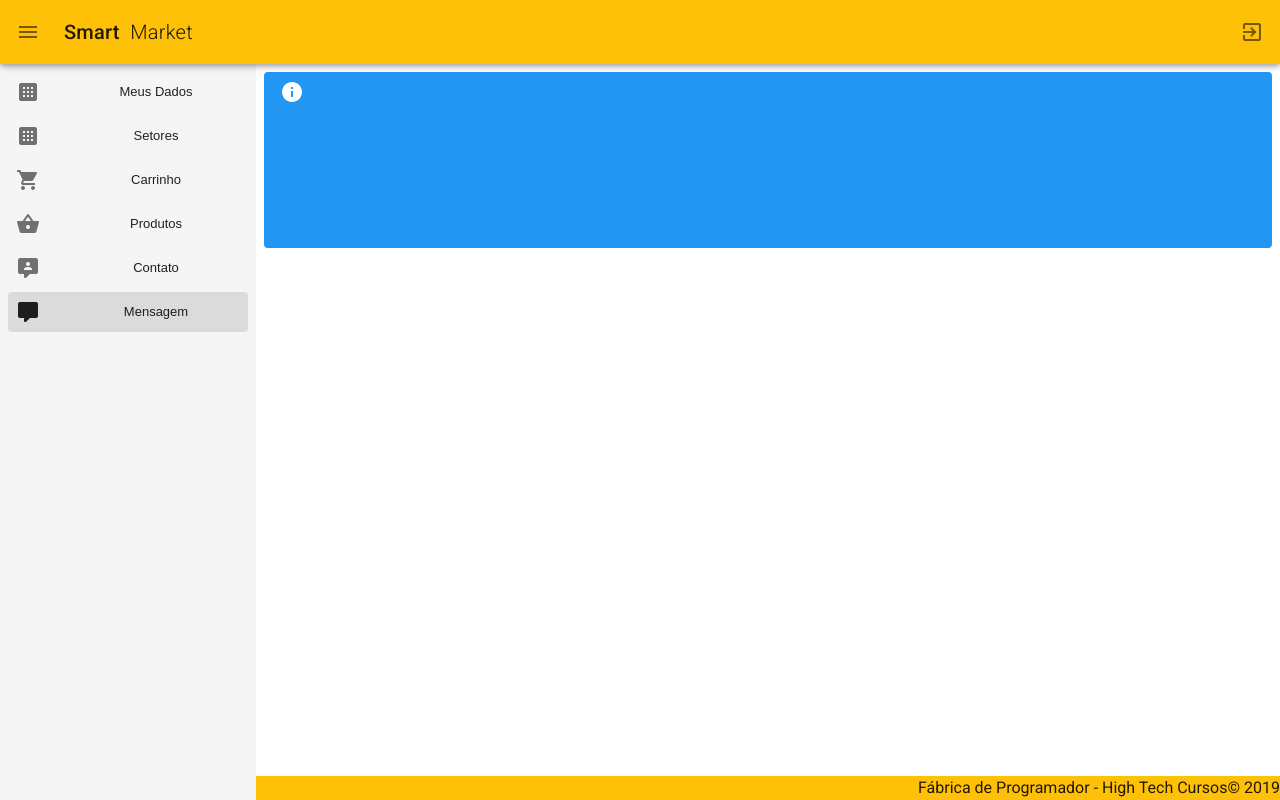
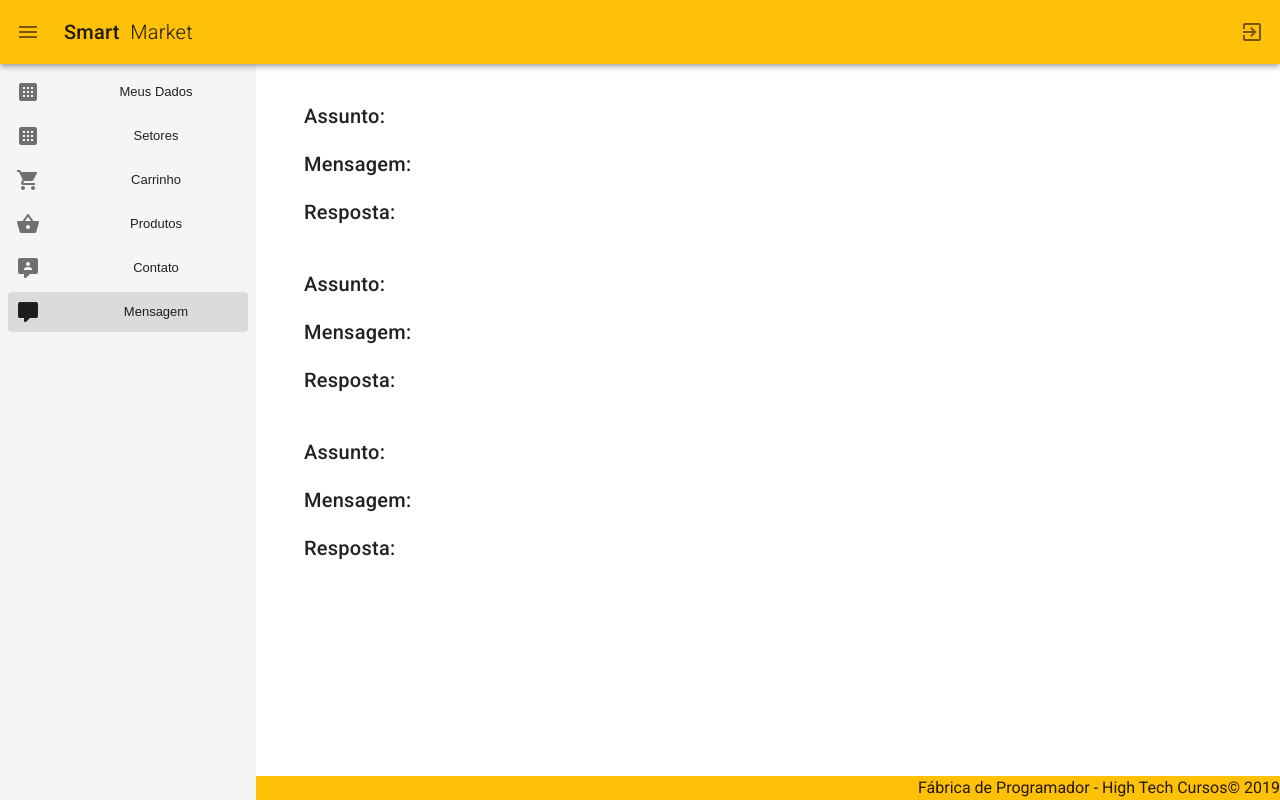
Before and after one commit to fabricadeprogramador/t25-smart-market-app, a Vue app: page /mensagem in a window 1280 px wide. Built offline with nearby package versions, Linux system fonts and the light colour scheme.

Commit message:
Ajustando Mensagem

```diff
--- a/src/views/Mensagem.vue
+++ b/src/views/Mensagem.vue
@@ -1,27 +1,50 @@
+<template>
+  <v-list-item-group class="mx-2 my-4">
+    <v-snackbar type="info" v-model="salvo" close-text="Close Alert" color="red" :top="y === 'top'">
+      RESPOSTA JÁ ENVIADA!
+      <v-btn dark text @click="salvo = false">Fechar</v-btn>
+    </v-snackbar>
 
-<template v-for="(item, index) in items" >
+    <template v-for="(item) in items">
+      <v-list-item :key="item.cliente">
+        <v-list-item-content>
 
 
-    <v-list rounded>
-<v-alert
-      dense
-      type="info"
-    >
+          <v-container fluid>
+            <v-row>
+              <v-col cols="10">
+                <v-list-item-title class="title ml-3 mr-5">
+                  Assunto:
+                  <v-list-item-subtitle class="font-weight-light" v-text="item.assunto"></v-list-item-subtitle>
+                </v-list-item-title>
+              </v-col>
+              <v-col cols="2" align="right">
+                <v-list-item-action-text v-text="item.datacontato"></v-list-item-action-text>
+              </v-col>
+            </v-row>
+            <v-row>
+              <v-col cols="12">
+                <v-list-item-title class="title ml-3 mr-5">Mensagem:</v-list-item-title>
+                <v-list-item-action-text v-text="item.mensagem"></v-list-item-action-text>
+              </v-col>
+            </v-row>
 
-
-        <v-list-item
-          v-for="(item, i) in items"
-          :key="i"
-        >
-          <v-list-item-content>
-            <v-list-item-title v-text="item.resposta"></v-list-item-title>
-          </v-list-item-content>
-        </v-list-item>
-   </v-alert>
-   </v-list>
+            <v-row>
+              <v-col cols="9">
+                <v-list-item-title class="title ml-3 mr-5">Resposta:</v-list-item-title>
+                <v-list-item-subtitle v-text="item.resposta"></v-list-item-subtitle>
+              </v-col>
 
 
 
+            </v-row>
+          </v-container>
+        </v-list-item-content>
+      </v-list-item>
+
+
+    </template>
+  </v-list-item-group>
 </template>
 
 <script>
```
